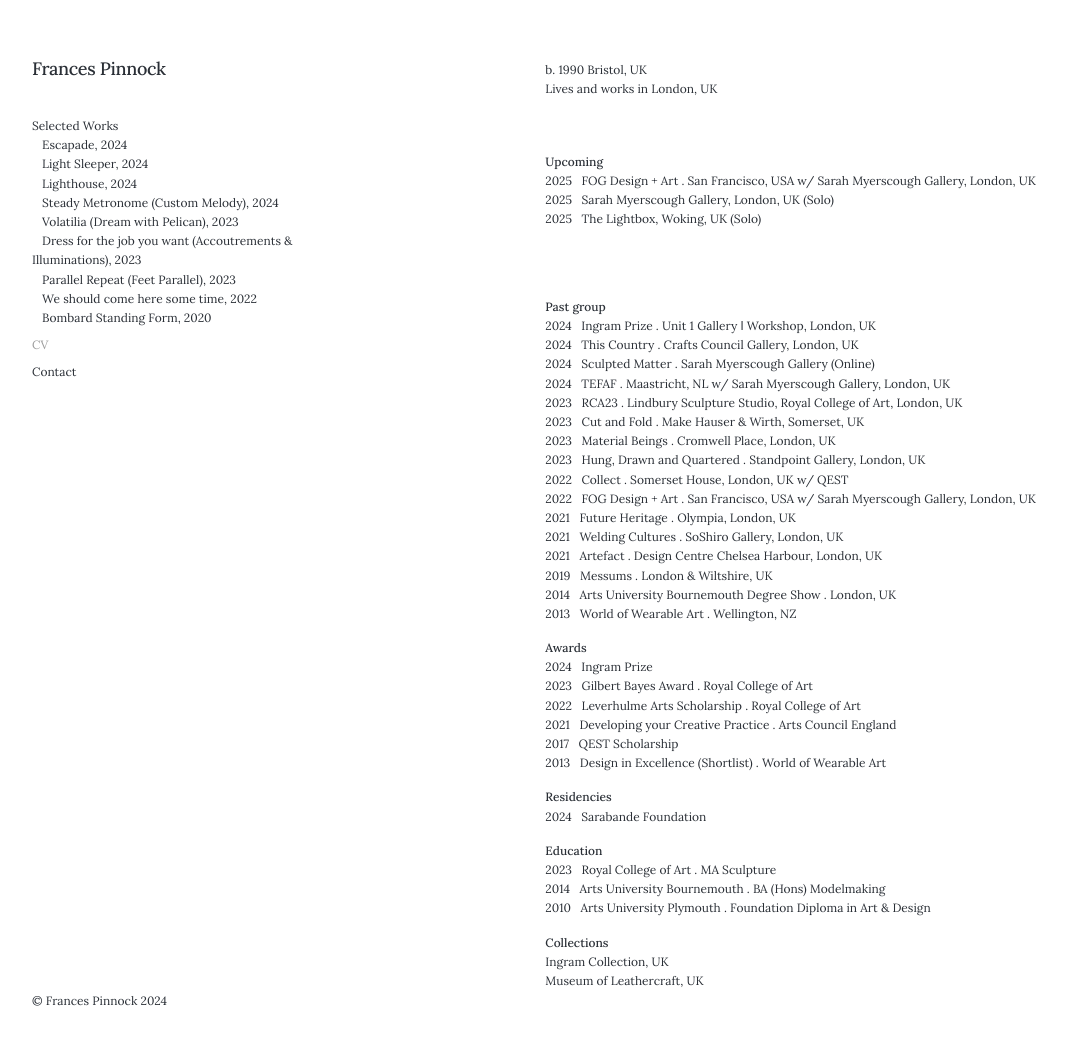
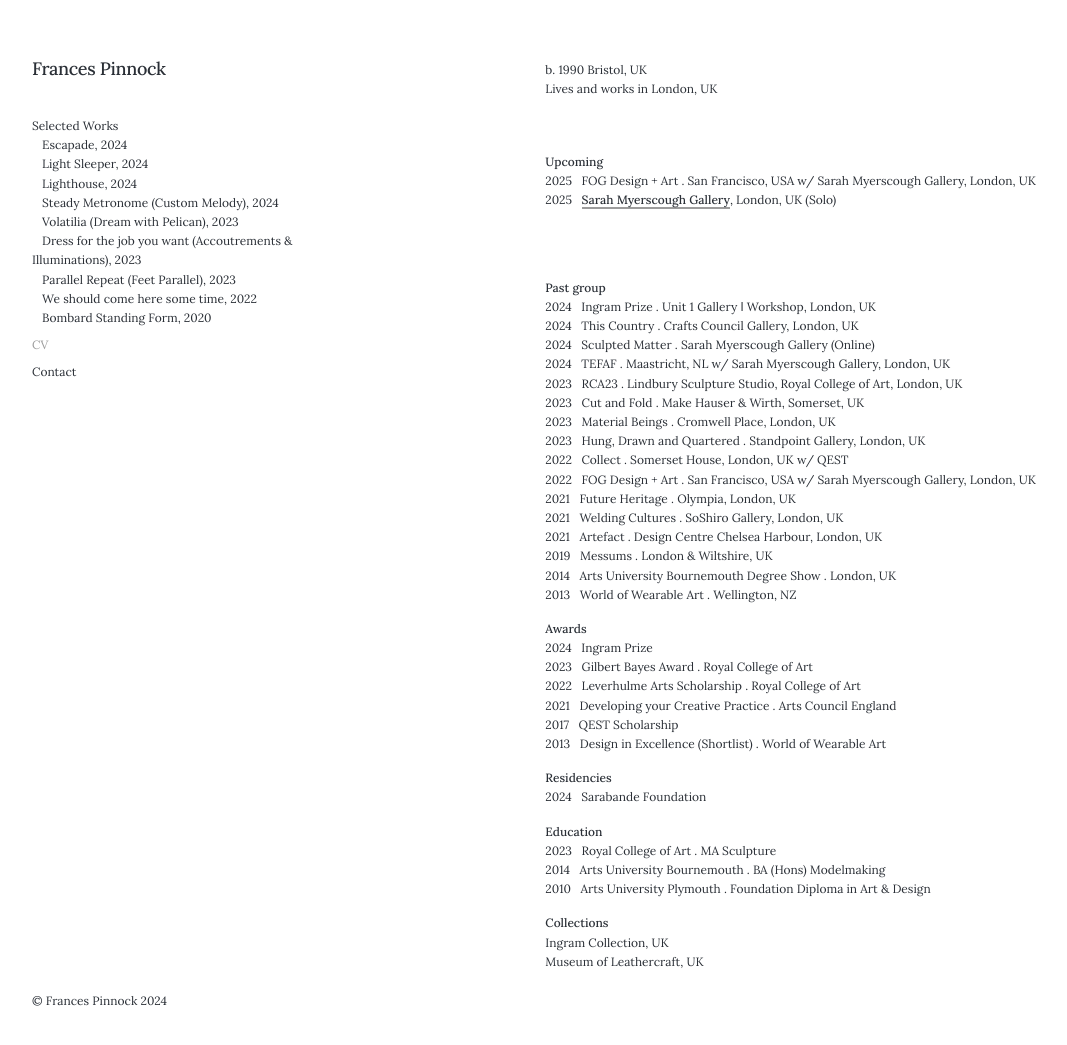
Before and after one commit to francespinnock/francespinnock.github.io, a Jekyll site: the page built from _pages/cv.md, in a window 1280 px wide and 1050 px high. Shown: the top 1045 px of the window, without its empty margins (28-1095 px from the left). Built offline with Jekyll 4.4.1, drawn with Linux system fonts in a browser that asks for light colours; nearby versions of some CDN libraries; some web fonts are replaced.

Commit message:
Update cv.md

```diff
--- a/_pages/cv.md
+++ b/_pages/cv.md
@@ -11,8 +11,7 @@ Lives and works in London, UK
 
 **Upcoming**
 2025&nbsp;&nbsp;&nbsp;FOG Design + Art . San Francisco, USA w/ Sarah Myerscough Gallery, London, UK
-2025&nbsp;&nbsp;&nbsp;Sarah Myerscough Gallery, London, UK (Solo)
-2025&nbsp;&nbsp;&nbsp;The Lightbox, Woking, UK (Solo)
+2025&nbsp;&nbsp;&nbsp;[Sarah Myerscough Gallery](https://www.sarahmyerscough.com/exhibitions/70-frances-pinnock-solo-show-gallery-solo-show-2025/), London, UK (Solo)
 
 <br />
 <br />
```
